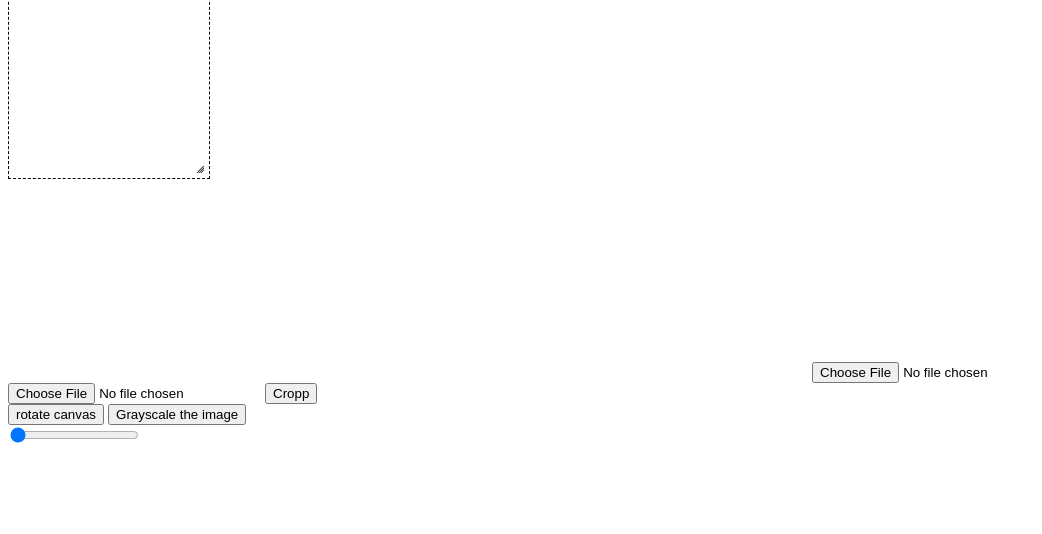
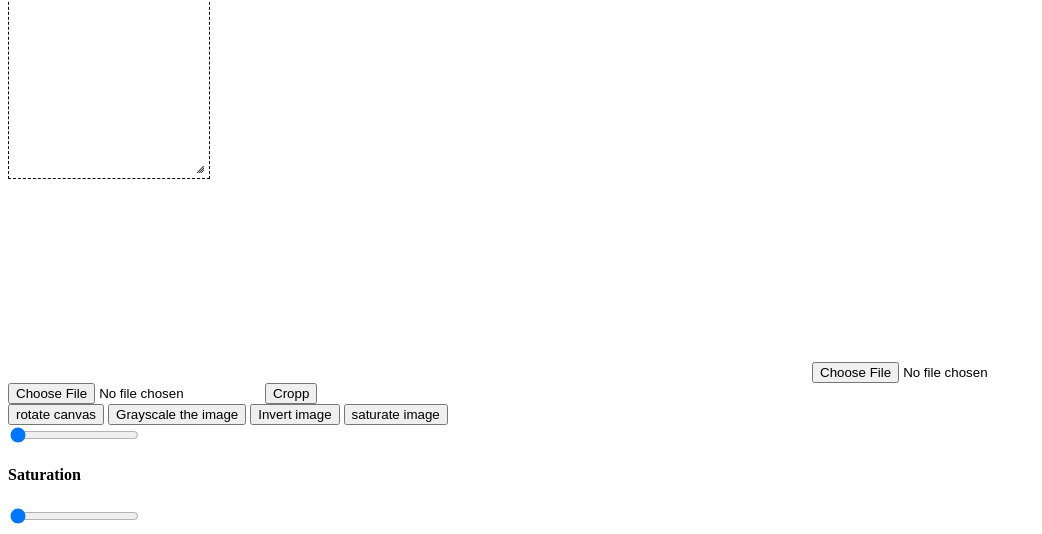
Before and after one commit to ihorsavka/croper-by-is, a plain HTML site: page index.html in a window 1280 px wide. Shown: the part 431-965 px from the top of the page, without its empty margins (0-1042 px from the left). Before the commit the page ends 884 px from the top, so only its background shows below. Drawn offline with nearby package versions, Linux system fonts and the light colour scheme.

Commit message:
adding slider for saturation

```diff
--- a/index.html
+++ b/index.html
@@ -41,8 +41,12 @@ height: 400px;
   <div>
     <button onclick="rotate()">rotate canvas</button>
     <button onclick="grayscale()">Grayscale the image</button>
+    <button onclick="invert()">Invert image</button>
+    <button onclick="saturate()">saturate image</button>
 </div>
 <input type="range" min="0" max="360" value="0" step="15" onchange="showValue(this.value)" />
+<h4>Saturation</h4>
+<input type="range" min="0" max="4" value="0" step="1" onchange="showSaturat(this.value)" />
 
 <script type="text/javascript">
 var c=document.getElementById("canvas");
@@ -103,6 +107,53 @@ function rotate(){
   ctx.rotate(90*Math.PI/180);
   ctx.drawImage(img,($('.draggable').offset().left*(img.naturalWidth/img.width))/2, ($('.draggable').offset().top*(img.naturalHeight/img.height))/2,$(".resizeable").height()*(img.naturalWidth/img.width), $(".resizeable").width()*(img.naturalWidth/img.width), 0, 0, $(".resizeable").width(), $(".resizeable").height());
 }
+function saturate(){
+  var imageData = ctx.getImageData(0, 0, canvas.width, canvas.height);
+  var dataArray = imageData.data;
+
+  for(var i = 0; i < dataArray.length; i += 4)
+  {
+          var red = dataArray[i]; // 0 to 255
+          var green = dataArray[i + 1]; // 0 to 255
+          var blue = dataArray[i + 2]; // 0 to 255
+          var alpha = dataArray[i + 3]; // 0 to 255
+
+          dataArray[i] = 0.2 * red; // you can multiply the color and alpha values with a number between 0 and 1
+          dataArray[i + 1] = 1 * green;
+          dataArray[i + 2] = 1 * blue;
+          dataArray[i + 3] = 1 * alpha;
+  }
+
+  ctx.putImageData(imageData, 0, 0);
+  console.log(ctx.getImageData(0, 0, canvas.width, canvas.height));
+
+}
+// function showSaturat(text){
+//   var imageData = ctx.getImageData(0, 0, canvas.width, canvas.height);
+//   var dataArray = imageData.data;
+//   console.log(text);
+//
+//   for(var i = 0; i < dataArray.length; i = text)
+//   {
+//           var red = dataArray[i]; // 0 to 255
+//           var green = dataArray[i + 1]; // 0 to 255
+//           var blue = dataArray[i + 2]; // 0 to 255
+//           var alpha = dataArray[i + 3]; // 0 to 255
+//
+//           dataArray[i] = 0.2 * red; // you can multiply the color and alpha values with a number between 0 and 1
+//           dataArray[i + 1] = 1 * green;
+//           dataArray[i + 2] = 1 * blue;
+//           dataArray[i + 3] = 1 * alpha;
+//   }
+//
+//
+//
+//   ctx.putImageData(imageData, 0, 0);
+//
+//
+// }
+
+
 
 function grayscale(){
   var imageData = ctx.getImageData(0,0,canvas.width, canvas.height);
@@ -114,6 +165,17 @@ function grayscale(){
   data[i + 2] = avg; // blue
 }
 ctx.putImageData(imageData, 0, 0);
+
+};
+function invert(){
+  var imageData = ctx.getImageData(0,0,canvas.width, canvas.height);
+  var data = imageData.data;
+  for (var i = 0; i < data.length; i += 4) {
+    data[i]     = 255 - data[i];     // red
+    data[i + 1] = 255 - data[i + 1]; // green
+    data[i + 2] = 255 - data[i + 2]; // blue
+  }
+  ctx.putImageData(imageData, 0, 0);
 
 };
 
```
